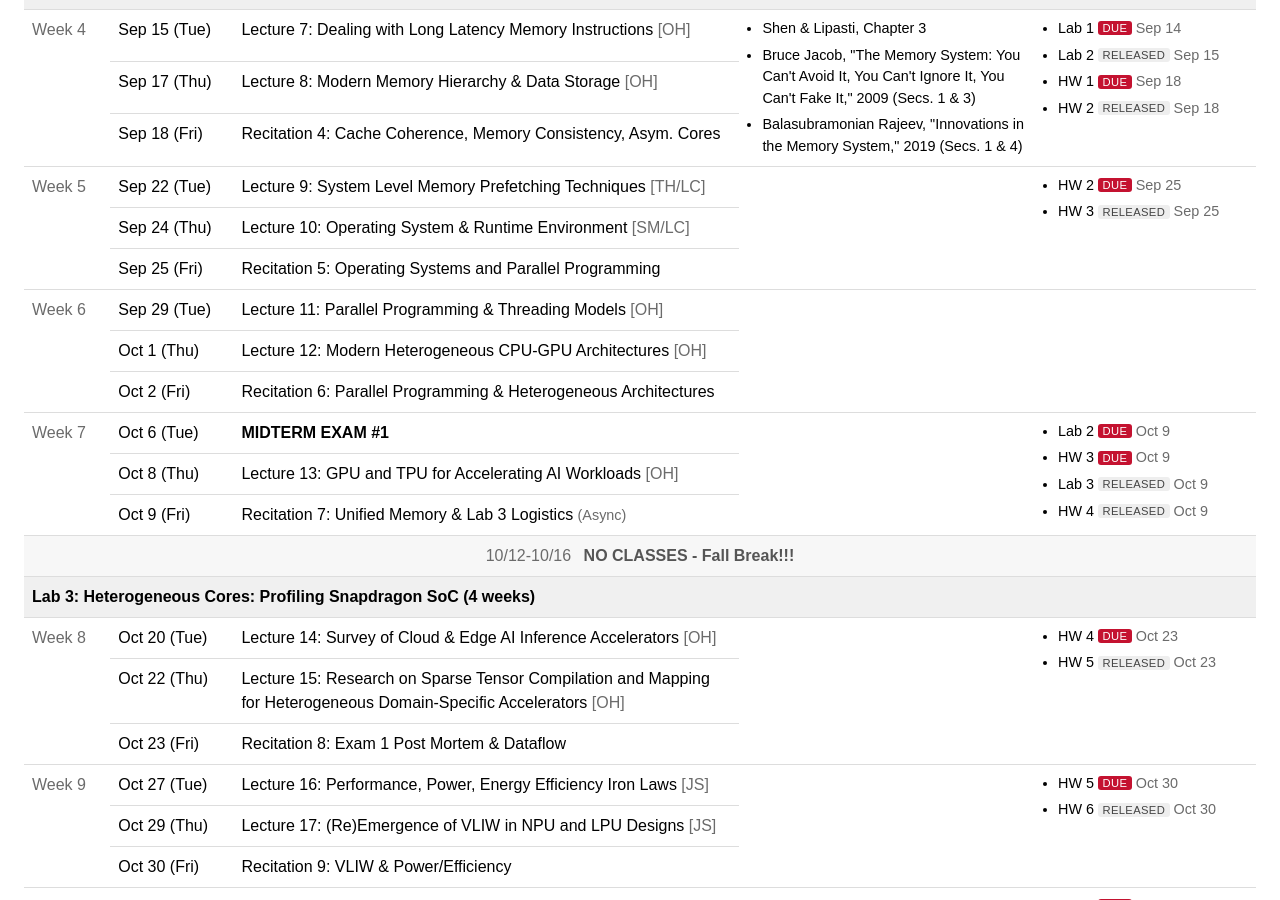
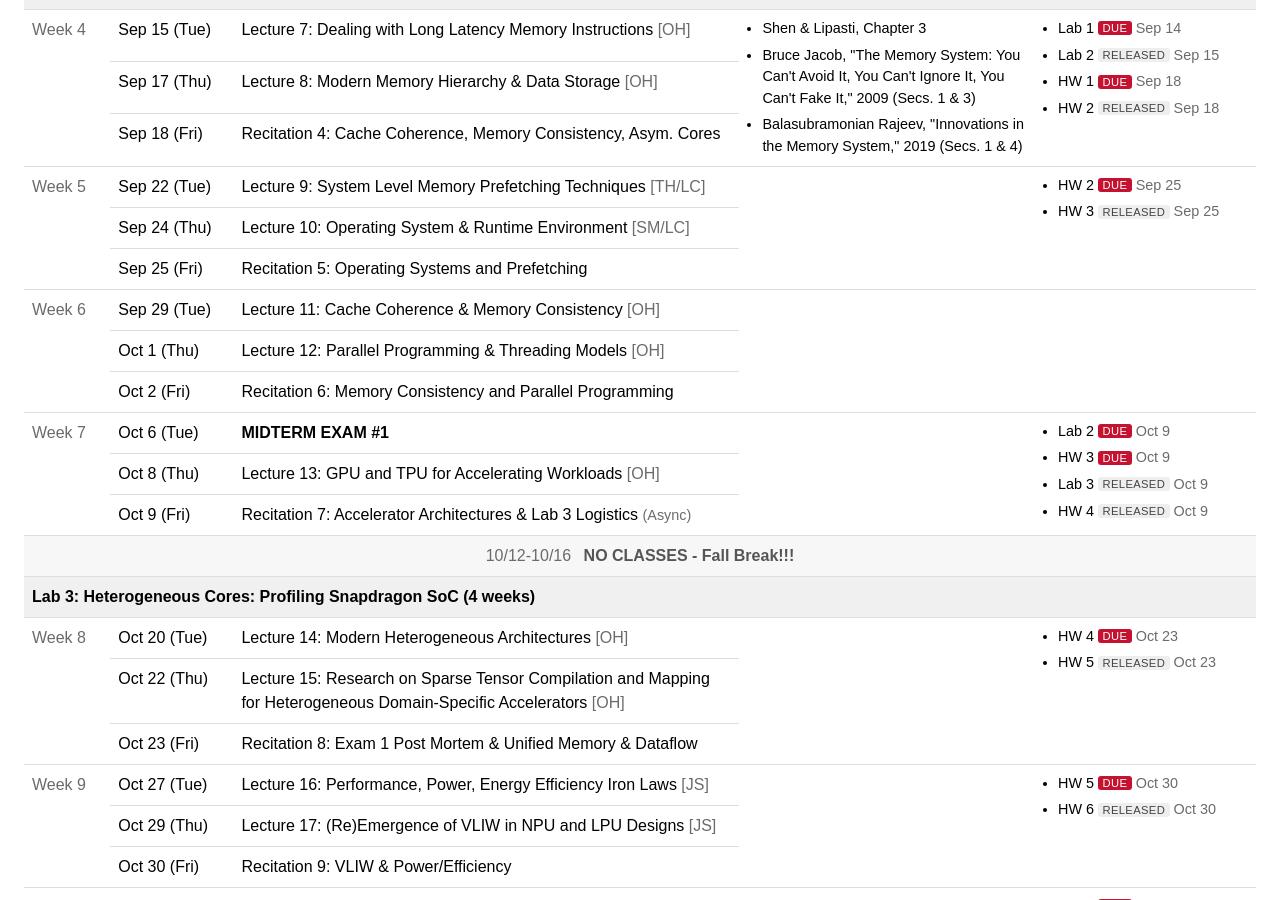
Before and after one commit to cmu-ece18740/cmu-ece18740.github.io, a Jekyll site: the page built from index.html, in a window 1280 px wide and 900 px high, scrolled down 1523 px. Built offline with Jekyll 4.4.1, drawn with Linux system fonts in a browser that asks for light colours.

Commit message:
Update schedule

```diff
--- a/_data/schedule.yml
+++ b/_data/schedule.yml
@@ -215,24 +215,24 @@ weeks:
       - date: 2026-09-25
         kind: recitation
         number: 5
-        title: "Operating Systems and Parallel Programming"
+        title: "Operating Systems and Prefetching"
 
   - week: 6
     events:
       - date: 2026-09-29
         kind: lecture
         number: 11
-        title: "Parallel Programming & Threading Models"
+        title: "Cache Coherence & Memory Consistency"
         lecturer: "OH"
       - date: 2026-10-01
         kind: lecture
         number: 12
-        title: "Modern Heterogeneous CPU-GPU Architectures"
+        title: "Parallel Programming & Threading Models"
         lecturer: "OH"
       - date: 2026-10-02
         kind: recitation
         number: 6
-        title: "Parallel Programming & Heterogeneous Architectures"
+        title: "Memory Consistency and Parallel Programming"
 
   - week: 7
     assignments:
@@ -255,12 +255,12 @@ weeks:
       - date: 2026-10-08
         kind: lecture
         number: 13
-        title: "GPU and TPU for Accelerating AI Workloads"
+        title: "GPU and TPU for Accelerating Workloads"
         lecturer: "OH"
       - date: 2026-10-09
         kind: recitation
         number: 7
-        title: "Unified Memory & Lab 3 Logistics"
+        title: "Accelerator Architectures & Lab 3 Logistics"
         note: "Async"
 
   - week: 8
@@ -279,7 +279,8 @@ weeks:
       - date: 2026-10-20
         kind: lecture
         number: 14
-        title: "Survey of Cloud & Edge AI Inference Accelerators"
+        title: "Modern Heterogeneous Architectures"
+#         title: "Survey of Cloud & Edge AI Inference Accelerators"
         lecturer: "OH"
       - date: 2026-10-22
         kind: lecture
@@ -289,7 +290,7 @@ weeks:
       - date: 2026-10-23
         kind: recitation
         number: 8
-        title: "Exam 1 Post Mortem & Dataflow"
+        title: "Exam 1 Post Mortem & Unified Memory & Dataflow"
 
   - week: 9
     assignments:
```
